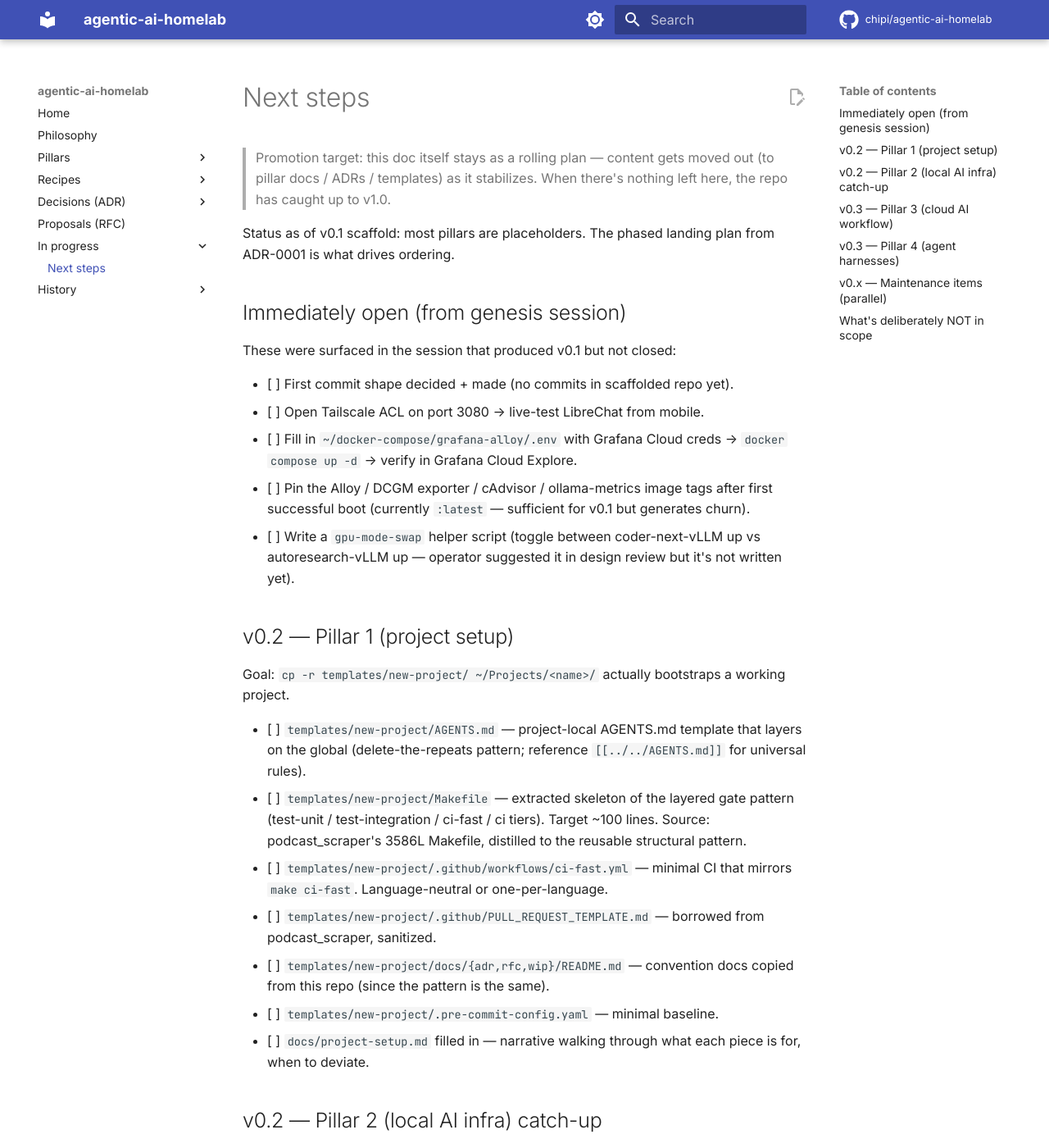
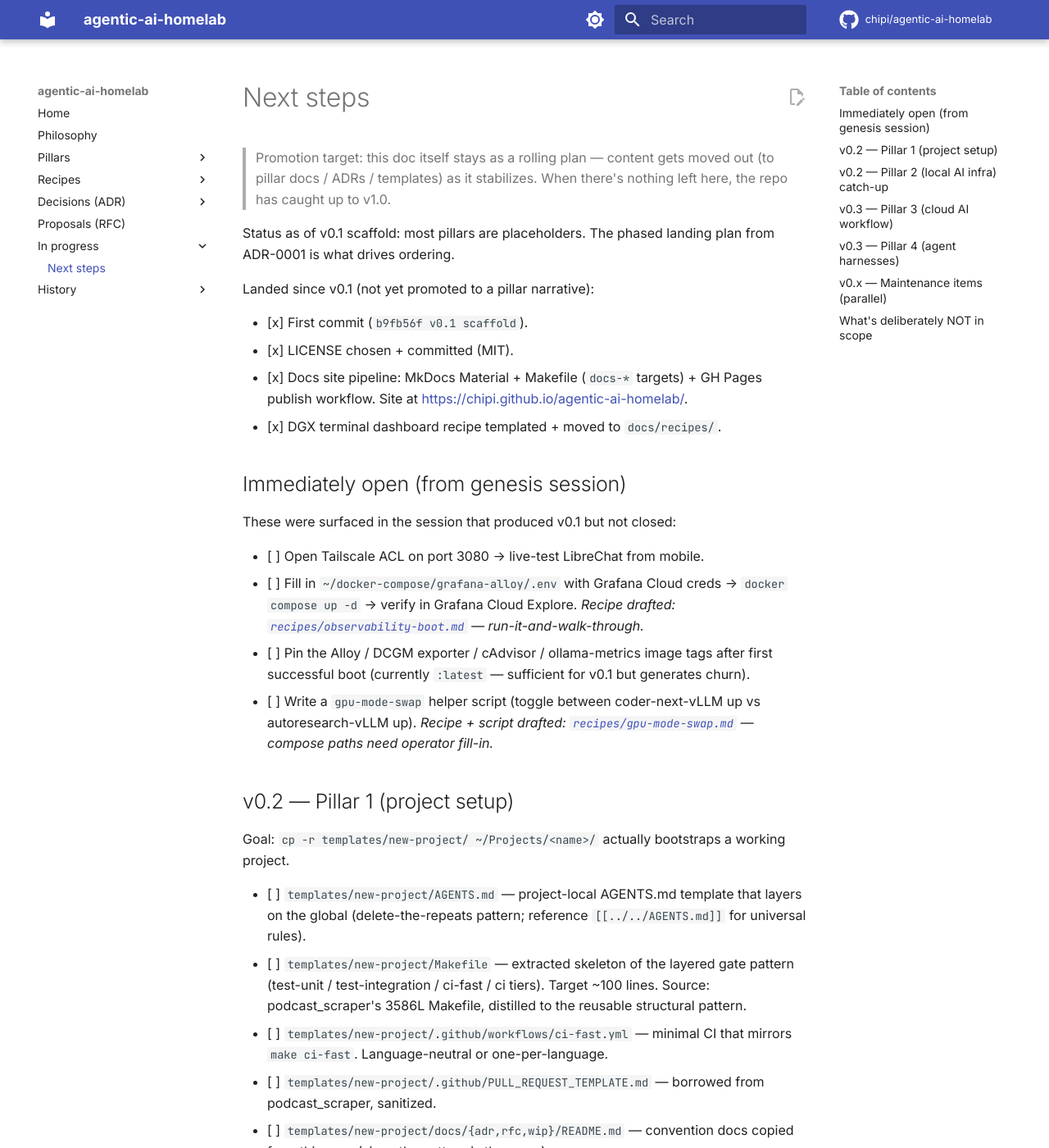
Before and after one commit to chipi/agentic-ai-homelab, an MkDocs documentation site: the page built from docs/wip/NEXT_STEPS.md, in a window 1280 px wide and 1400 px high. Shown: the whole window at 82% size. Built offline with MkDocs 1.6.1 and Material for MkDocs 9.7.7, drawn with Linux system fonts in a browser that asks for light colours; comment, search, counter and statistics services are not loaded.

Commit message:
wip: NEXT_STEPS rolling update — strike done, link new recipes
Honest accounting of what landed since v0.1 scaffold:
- First commit (b9fb56f) — struck.
- LICENSE chosen (MIT) — struck.
- Docs site pipeline + DGX dashboard recipe — added to "Landed since v0.1"
  section.

Immediately-open items now link to drafted recipes:
- observability boot → recipes/observability-boot.md
- gpu-mode-swap → recipes/gpu-mode-swap.md

Both recipes still need operator action (creds for the first, compose
paths for the second), but the walkthrough exists.

Co-Authored-By: Claude Opus 4.7 (1M context) <noreply@anthropic.com>

```diff
--- a/docs/wip/NEXT_STEPS.md
+++ b/docs/wip/NEXT_STEPS.md
@@ -7,20 +7,31 @@
 Status as of v0.1 scaffold: most pillars are placeholders. The phased
 landing plan from ADR-0001 is what drives ordering.
 
+Landed since v0.1 (not yet promoted to a pillar narrative):
+
+- [x] First commit (`b9fb56f v0.1 scaffold`).
+- [x] LICENSE chosen + committed (MIT).
+- [x] Docs site pipeline: MkDocs Material + Makefile (`docs-*` targets) +
+      GH Pages publish workflow. Site at
+      <https://chipi.github.io/agentic-ai-homelab/>.
+- [x] DGX terminal dashboard recipe templated + moved to `docs/recipes/`.
+
 ## Immediately open (from genesis session)
 
 These were surfaced in the session that produced v0.1 but not closed:
 
-- [ ] First commit shape decided + made (no commits in scaffolded repo yet).
 - [ ] Open Tailscale ACL on port 3080 → live-test LibreChat from mobile.
 - [ ] Fill in `~/docker-compose/grafana-alloy/.env` with Grafana Cloud
       creds → `docker compose up -d` → verify in Grafana Cloud Explore.
+      *Recipe drafted: [`recipes/observability-boot.md`](../recipes/observability-boot.md) —
+      run-it-and-walk-through.*
 - [ ] Pin the Alloy / DCGM exporter / cAdvisor / ollama-metrics image
       tags after first successful boot (currently `:latest` — sufficient
       for v0.1 but generates churn).
 - [ ] Write a `gpu-mode-swap` helper script (toggle between
-      coder-next-vLLM up vs autoresearch-vLLM up — operator suggested it
-      in design review but it's not written yet).
+      coder-next-vLLM up vs autoresearch-vLLM up).
+      *Recipe + script drafted: [`recipes/gpu-mode-swap.md`](../recipes/gpu-mode-swap.md) —
+      compose paths need operator fill-in.*
 
 ## v0.2 — Pillar 1 (project setup)
 
```
